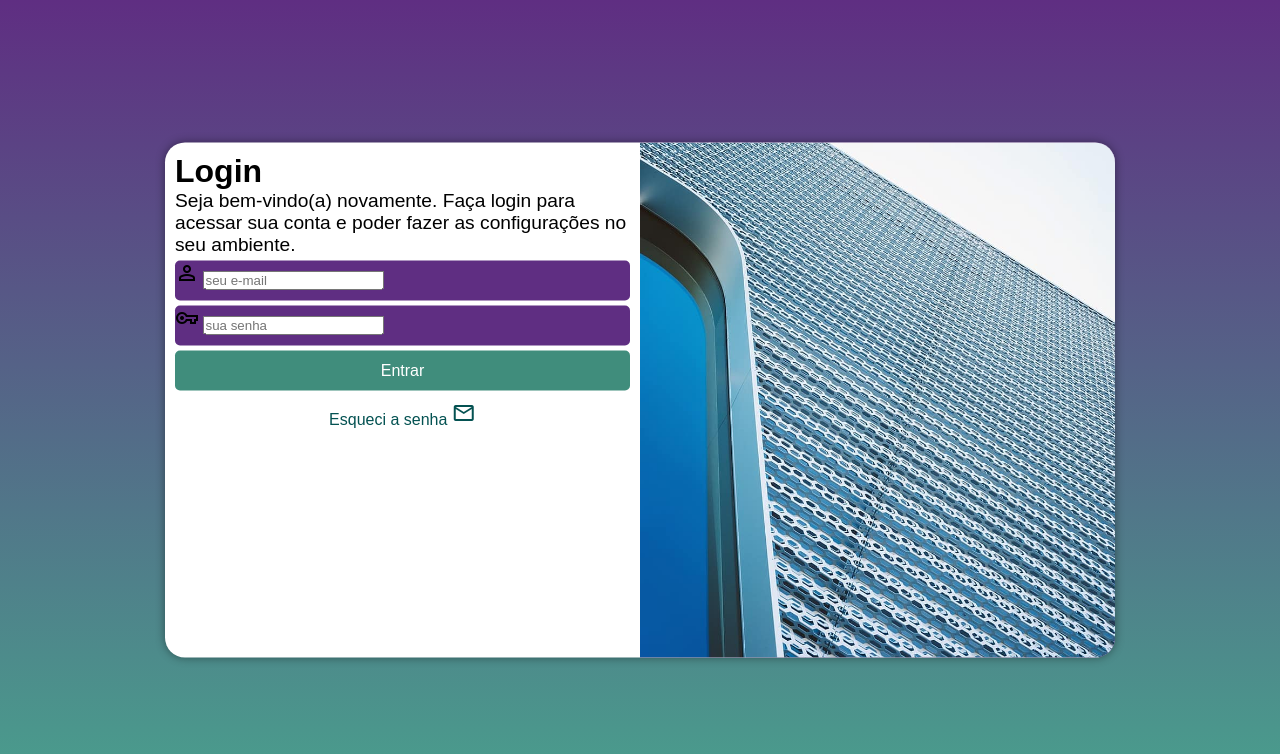
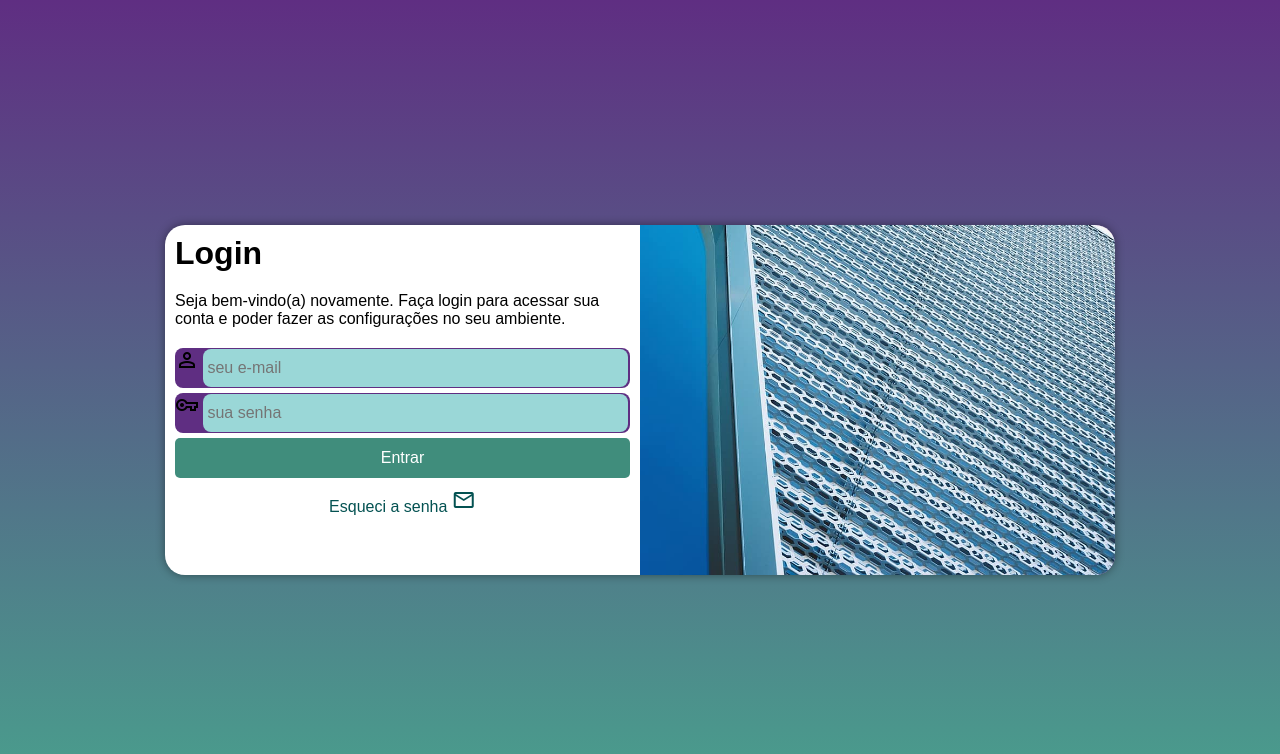
Before and after one commit to Laripfernandes/projeto-login, a PHP site: page / in a window 1280 px wide. Shown: the top 754 px of the page. Run offline with PHP 8.4, Linux system fonts and the light colour scheme.

Commit message:
fim do capítulo

```diff
--- a/estilos/mq.css
+++ b/estilos/mq.css
@@ -6,6 +6,7 @@
     }
     section#login {
         width:80vw;
+        height: 280px;
     }
     section#login > div#imagem {
         float:left;
@@ -24,6 +25,7 @@
     }
     section#login {
         width: 950px;
+        height: 350px;
     }
 
     section#login > div#imagem {
@@ -40,6 +42,7 @@
         font-size: 2em;
     }
     div#formulario > p {
-        font-size: 1.2em;
+        font-size: 1em;
+        margin: 20px 0px;
     }
 }
--- a/estilos/style.css
+++ b/estilos/style.css
@@ -30,7 +30,6 @@
     position: absolute;
     top: 50%;
     left: 50%;
-    transform: translate(-50%,-50%);
     overflow: hidden;
     background-color: white;
     width: 250px;
@@ -38,6 +37,7 @@
     border-radius: 20px;
     box-shadow: 0px 0px 10px rgba(0, 0, 0, 0.419);
 
+    transform: translate(-50%,-50%);
     transition: width .3s, height .3s;
     transition-timing-function: ease;
 }
@@ -66,15 +66,40 @@
 
 form > div.campo {
     background-color: #5f2e82;
+    border: 2px #5f2e82;
     display: block;
     width: 100%;
     height: 40px;
-    border-radius: 5px;
+    border-radius: 8px;
     margin: 5px 0px;
 }
 
 div.campo > label {
     display:none;
+}
+
+div.campo > i {
+    color: white;
+    background-color:black;
+    font-size:2em;
+    width: 40px;
+    padding:5px;
+}
+
+div.campo > input {
+    background-color: #9ad7d7;
+    font-size:1em;
+    width:calc(100% - 30px) ;
+    height: 95%;
+    border:0px;
+    border-radius: 8px;
+    padding:4px;
+    transform: translateY(1px);
+}
+
+div.campo > input:focus-within {
+    background-color: white;
+    border: none;
 }
 
 form > input[type=submit] {
```
